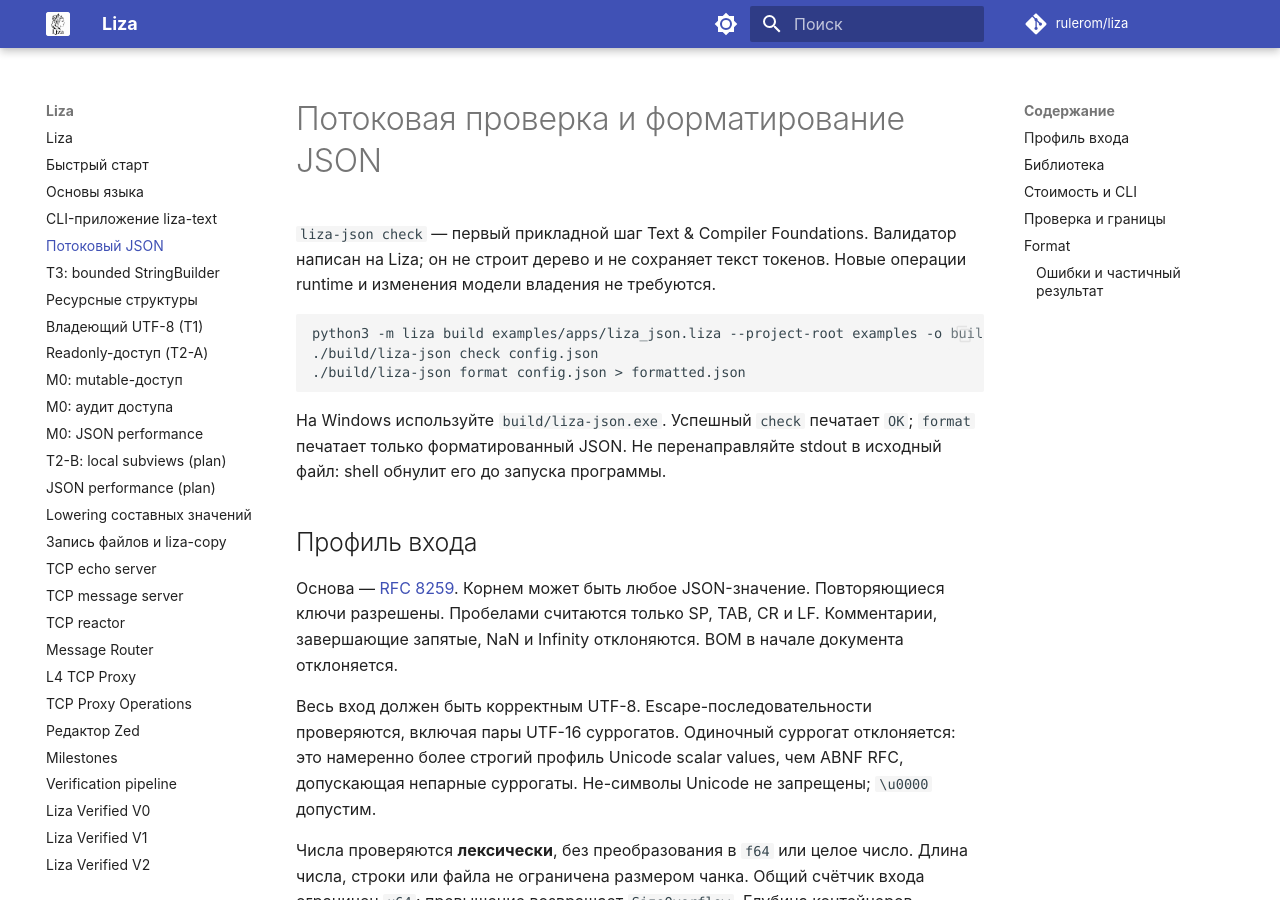
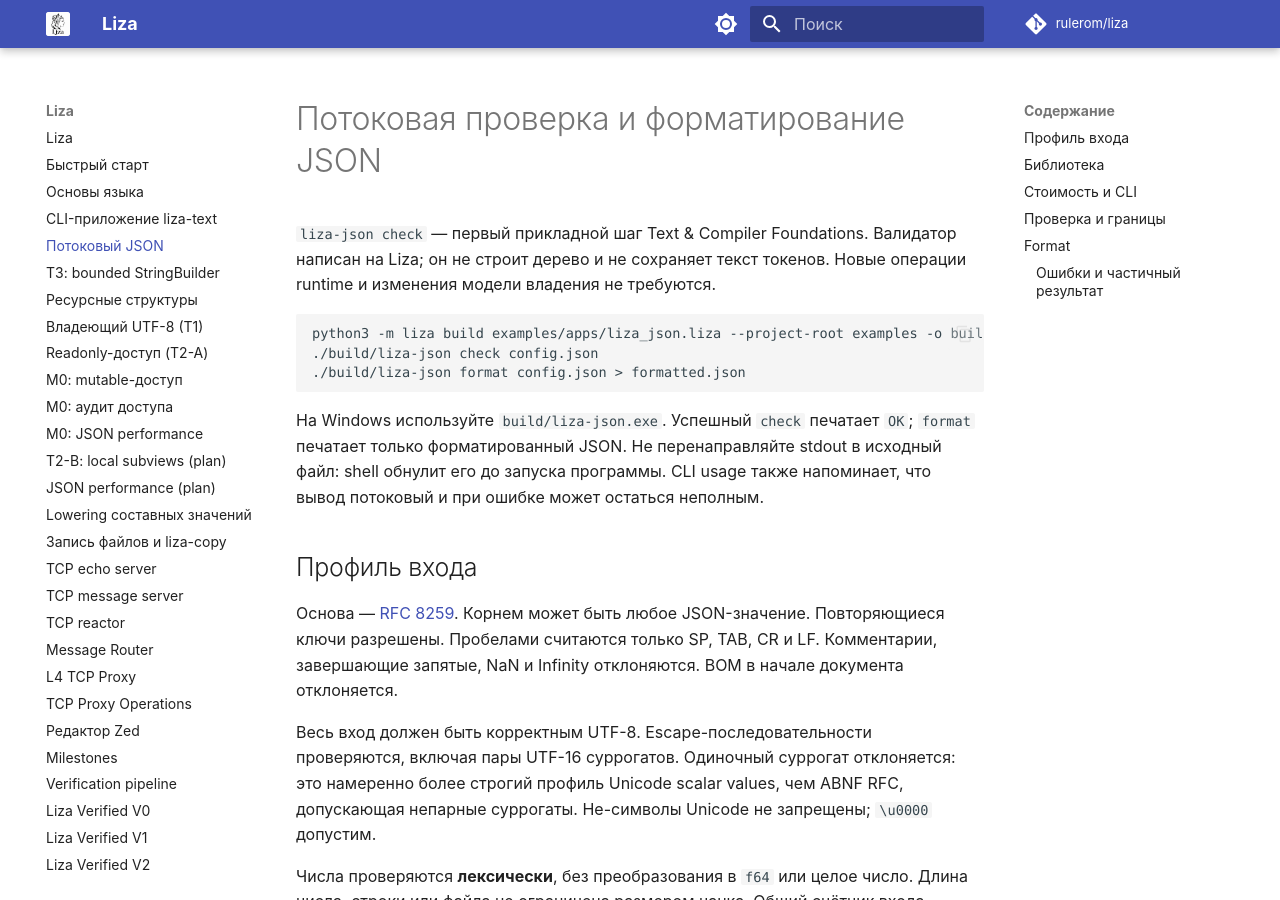
Before and after one commit to rulerom/liza, an MkDocs documentation site: the page built from docs/json.md, in a window 1280 px wide and 900 px high. Built offline with MkDocs 1.6.1 and Material for MkDocs 9.7.7, drawn with Linux system fonts in a browser that asks for light colours; comment, search, counter and statistics services are not loaded.

Commit message:
Explain streaming format output in CLI usage

```diff
--- a/docs/json.md
+++ b/docs/json.md
@@ -12,7 +12,8 @@ python3 -m liza build examples/apps/liza_json.liza --project-root examples -o bu
 
 На Windows используйте `build/liza-json.exe`. Успешный `check` печатает `OK`;
 `format` печатает только форматированный JSON. Не перенаправляйте stdout
-в исходный файл: shell обнулит его до запуска программы.
+в исходный файл: shell обнулит его до запуска программы. CLI usage также
+напоминает, что вывод потоковый и при ошибке может остаться неполным.
 
 ## Профиль входа
 
```
Also changed, not shown: 2 other files.
